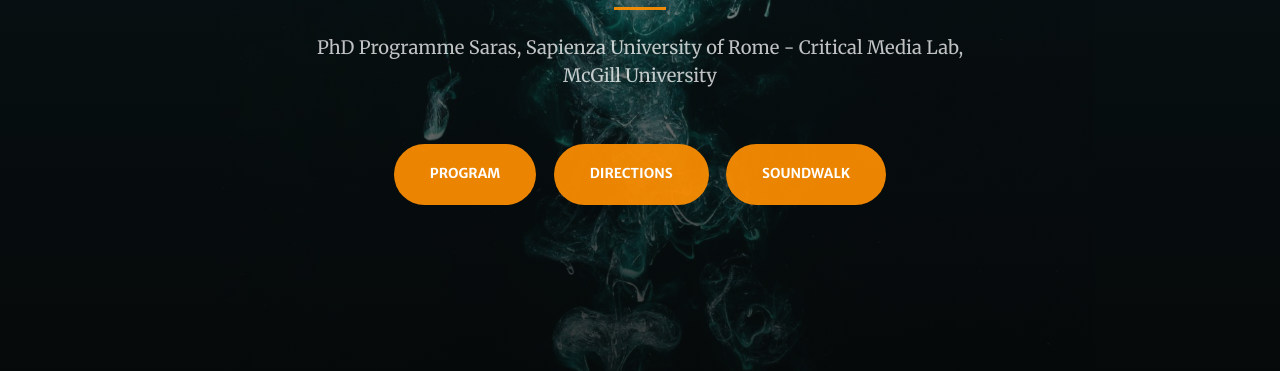
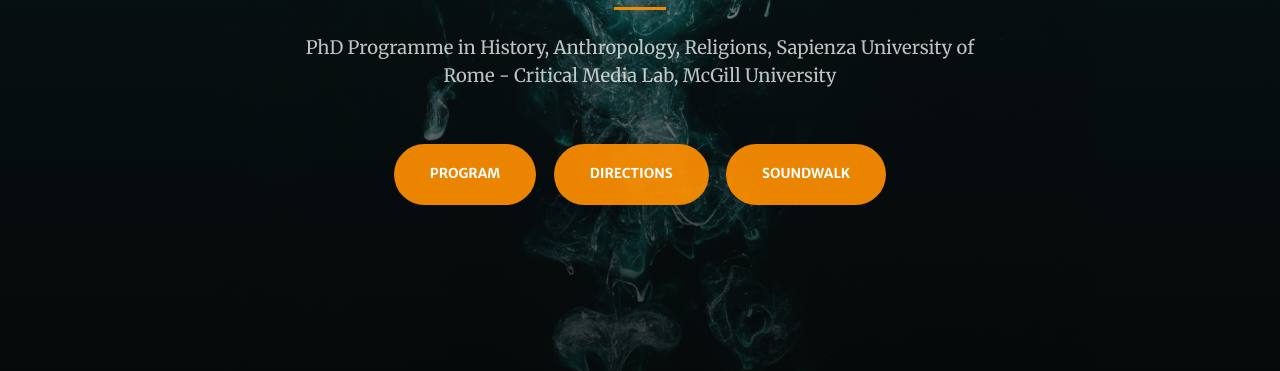
Before and after one commit to rebelmachine/unmaking-land, a plain HTML site: page index.html in a window 1280 px wide. Shown: the part 429-800 px from the top of the page. Drawn offline with nearby package versions, Linux system fonts and the light colour scheme.

Commit message:
Update index.html

```diff
--- a/index.html
+++ b/index.html
@@ -29,7 +29,7 @@
                         <hr class="divider" />
                     </div>
                     <div class="col-lg-8 align-self-baseline">
-                        <p class="text-white-75 mb-5">PhD Programme Saras, Sapienza University of Rome - Critical Media Lab, McGill  University</p>
+                        <p class="text-white-75 mb-5">PhD Programme in History, Anthropology, Religions, Sapienza University of Rome - Critical Media Lab, McGill  University</p>
                         <a class="btn btn-primary btn-xl" href="/program.pdf" target="_blank">Program</a>
                         <a class="btn btn-primary btn-xl" href="/directions.html" target="_blank">Directions</a>
                         <a class="btn btn-primary btn-xl" href="/soundwalk.pdf" target="_blank">Soundwalk</a>
```
